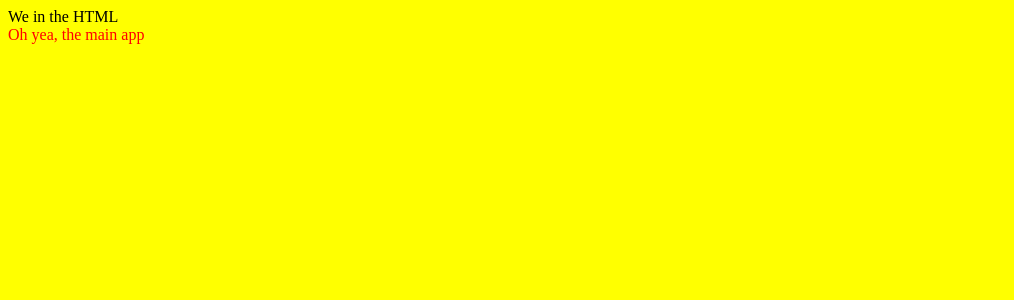
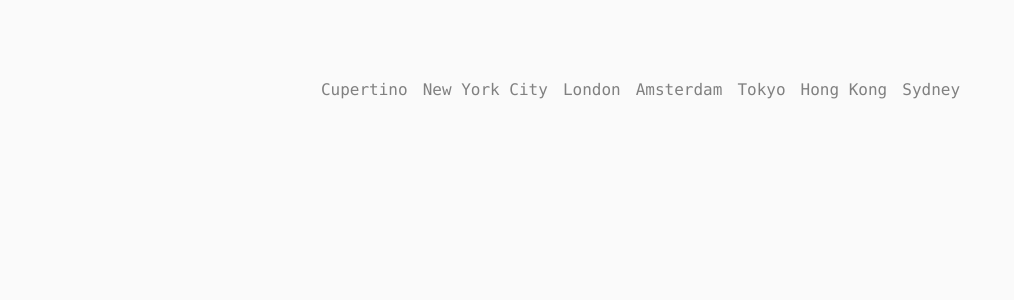
Before and after one commit to ChesterHub/CriticalMass, a React app: page / in a window 1280 px wide. Shown: the top 300 px of the page, without its empty margins (0-1014 px from the left). Built offline with nearby package versions, Linux system fonts and the light colour scheme.

Commit message:
add city tab component

```diff
--- a/components/App.jsx
+++ b/components/App.jsx
@@ -1,4 +1,5 @@
 import React, {Component} from 'react'
+import CityTabs from './CityTabs.jsx'
 
 export default class App extends Component {
 	constructor(props) {
@@ -11,14 +12,18 @@
 	changeCity(selectedCity) {
 		this.setState({
 			selectedCity
+		}, ()=>{
+			console.log("new value", this.state.selectedCity)
 		})
 	}
 	render() {
-		let data = JSON.parse(this.props.data)
 		console.log("this.props", this.props)
 		return (
 			<div className="main-app">
-				Oh yea, the main app
+				<CityTabs
+					cities={this.props.data.cities}
+					changeCity={this.changeCity}
+				/>
 			</div>
 		)
 	}
--- /dev/null
+++ b/components/CityTabs.jsx
@@ -0,0 +1,23 @@
+import React, {Component} from 'react'
+
+export default class CityTabs extends Component {
+	constructor(props) {
+		super(props)
+	}
+	render(){
+		return (
+			<div className="nav-tabs">
+				{
+					this.props.cities.map(city => {
+						return <div
+									className="city-tab"
+									onClick={()=>{this.props.changeCity(city.section)}}
+								>
+									{city.label}
+								</div>
+					})
+				}
+			</div>
+		)
+	}
+}
--- a/index.html
+++ b/index.html
@@ -7,7 +7,6 @@
     <meta name="viewport" content="width=device-width, initial-scale=1">
 </head>
 <body>
-  We in the HTML
   <div id="main"></div>
   <script src="./build/app.js"></script>
 </body>
--- a/index.js
+++ b/index.js
@@ -6,4 +6,4 @@
 import App from './components/App.jsx'
 import {data} from './navigation.js'
 
-render(<App data={data}/>, document.getElementById('main'))
+render(<App data={JSON.parse(data)}/>, document.getElementById('main'))
--- a/styles/app.css
+++ b/styles/app.css
@@ -1,11 +1,28 @@
 body {
 	height: 100vh;
 	width: 100vw;
-	background-color: yellow;
+	background-color: #fafafa;
+	font-family: "Lucida Console", Courier, monospace;
 }
 .main-app {
-	color: red;
+	margin-top: 80px;
+	text-align: center;
 }
-.main-app:hover {
+
+.nav-tabs {
+	display: block;
+	margin: auto;
+	white-space: nowrap;
+}
+
+.city-tab {
+	display: inline-block;
+	color: grey;
+	font-size: 16px;
+	margin-right: 15px;
+}
+
+.city-tab:hover {
 	color: blue;
+	cursor: pointer;
 }
```
